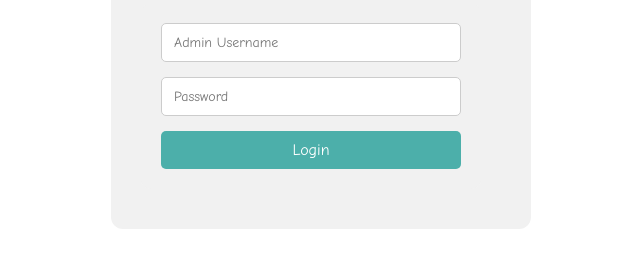
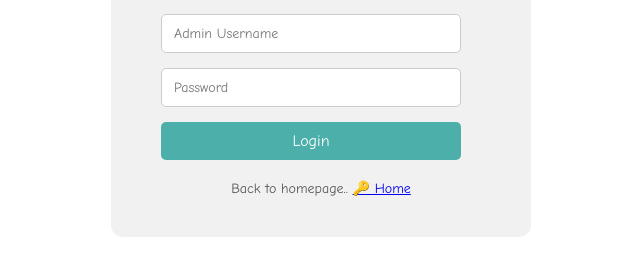
Before and after one commit to TshifhunguCodes/Tech-it-eazy, a plain HTML site: page adminLogin.html in a window 1280 px wide. Shown: the part 371-646 px from the top of the page, without its empty margins (319-959 px from the left). Drawn offline with Linux system fonts and the light colour scheme.

Commit message:
admin changes

```diff
--- a/adminLogin.html
+++ b/adminLogin.html
@@ -108,7 +108,12 @@
       <button type="submit">Login</button>
       <p id="adminErrorMsg" class="error-message"></p>
     </form>
+      <div class="form-footer">
+            Back to homepage.. <a href="index.html">🔑 Home</a>
+        </div>
+
   </div>
+
 
   <script src="adminLogin.js"></script>
 </body>
```
Also changed, not shown: index.html (+1 -1 lines).
